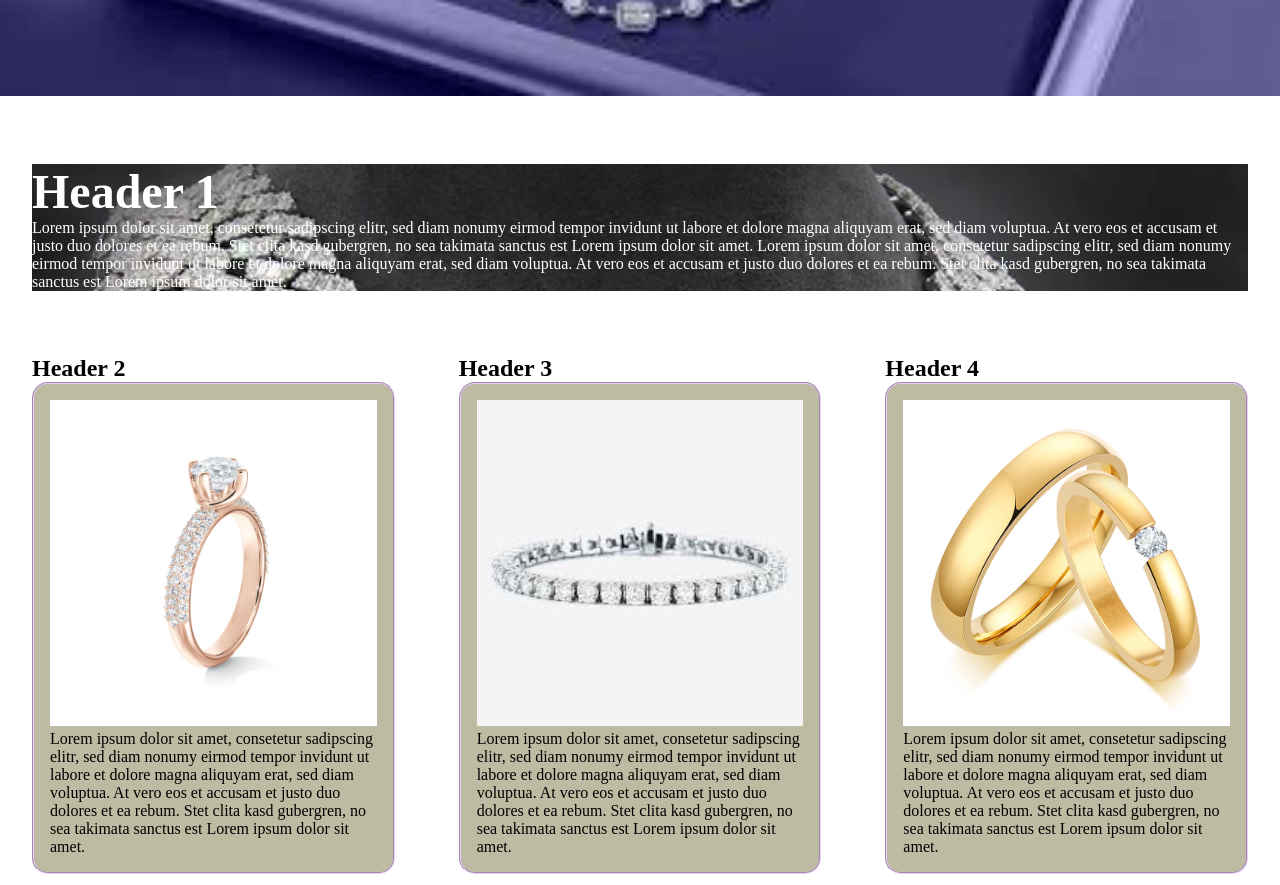
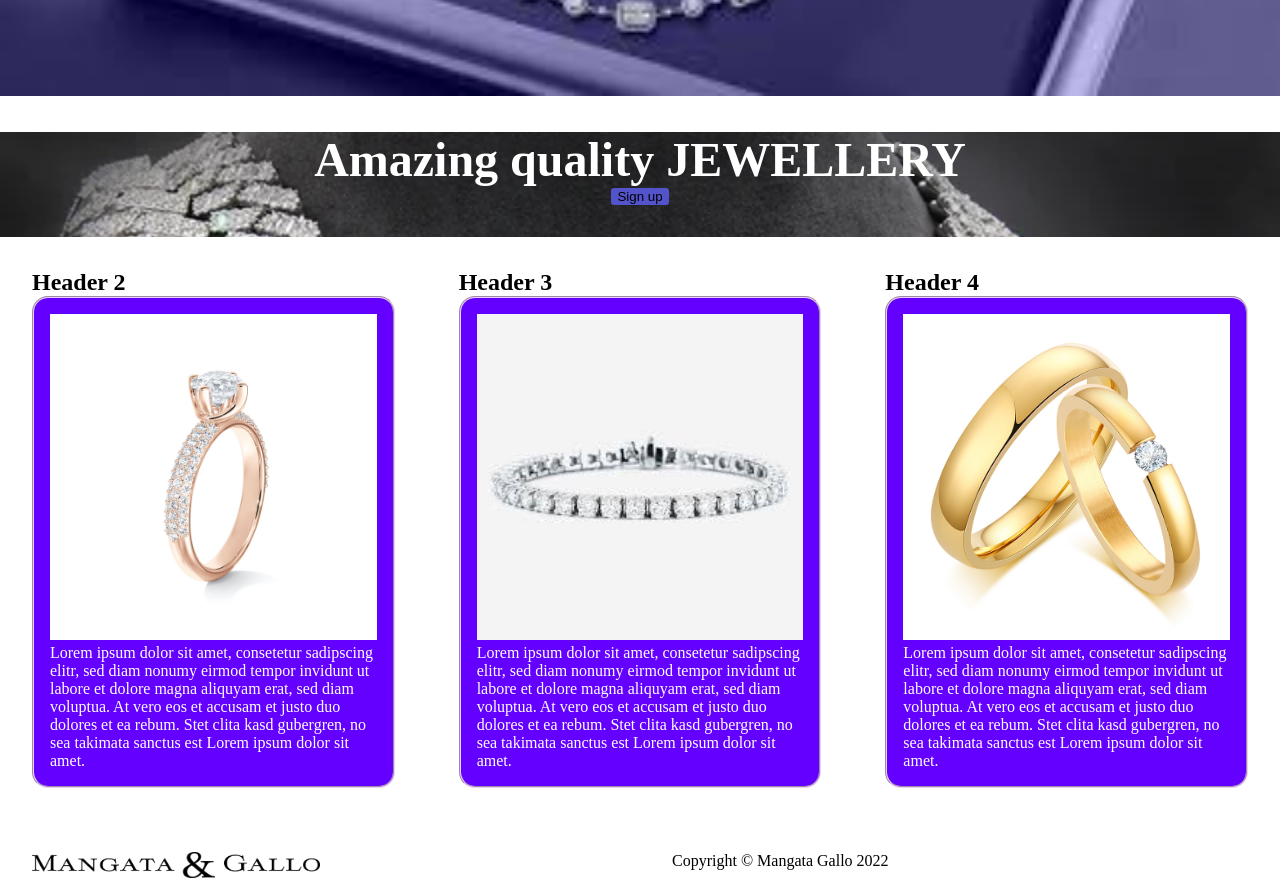
Before and after one commit to 4mypeas/coursera-test, a plain HTML site: page project/index.html in a window 1280 px wide. Shown: the part 580-1465 px from the top of the page. Drawn offline with Linux system fonts and the light colour scheme.

Commit message:
impliment animation

```diff
--- a/project/index.html
+++ b/project/index.html
@@ -23,8 +23,8 @@
         <div><img id="jumbotron" alt="diamond jewelley" src="./img/jumbotron.jpeg"></div>
         <section>
             <article id="main_image">
-                <h1>Header 1</h1>
-                <p >Lorem ipsum dolor sit amet, consetetur sadipscing elitr, sed diam nonumy eirmod tempor invidunt ut labore et dolore magna aliquyam erat, sed diam voluptua. At vero eos et accusam et justo duo dolores et ea rebum. Stet clita kasd gubergren, no sea takimata sanctus est Lorem ipsum dolor sit amet. Lorem ipsum dolor sit amet, consetetur sadipscing elitr, sed diam nonumy eirmod tempor invidunt ut labore et dolore magna aliquyam erat, sed diam voluptua. At vero eos et accusam et justo duo dolores et ea rebum. Stet clita kasd gubergren, no sea takimata sanctus est Lorem ipsum dolor sit amet.</p>
+                <h1>Amazing quality JEWELLERY</h1>
+                <p><a href="https://www.google.com/"><button>Sign up</button></a></p>
             </article>
         </section>
         <section>
--- a/project/styles.css
+++ b/project/styles.css
@@ -45,6 +45,7 @@ section article {
 
 h1 {
     font-size: 3rem;
+    text-align: center;
 }
 
 footer {
@@ -68,7 +69,8 @@ footer img{
     border-radius: 1rem;
     overflow: hidden;
     padding: 1rem;
-    background-color: rgb(190, 187, 163);
+    background-color: #6400FF;
+    color: white;
 }
 #main_image {
     background-image: url(./img/cuban_chains.webp);
@@ -76,9 +78,27 @@ footer img{
     color: white;
     background-size: 100%;
     background-blend-mode: darken;
+    margin: 0 auto;
+}
+
+button {
+    border-radius: 3px;
+    background-color: rgb(83, 83, 203);
+}
+
+button:hover {
+    transform: rotatey(360deg);
+    transition: 2s linear;
+}
+
+
+h1 + p {
+   text-align: center;
+   padding-bottom: 2rem;
 }
 
 a {
     text-decoration: none;
     color: black;
+
 }
```
